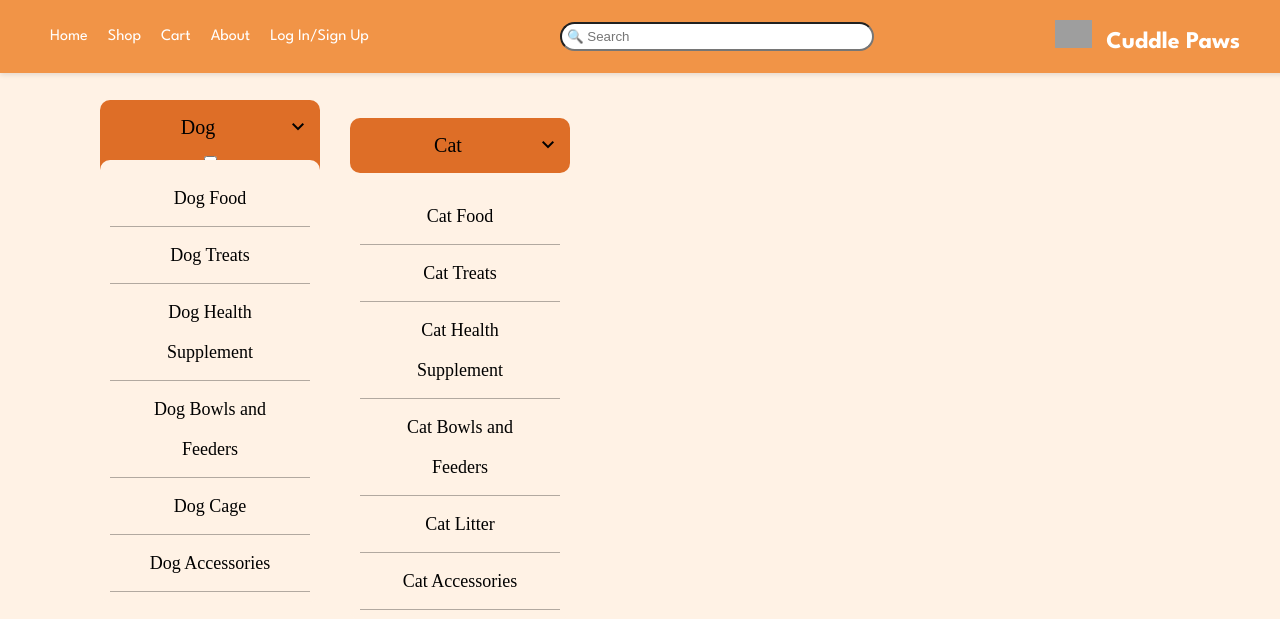
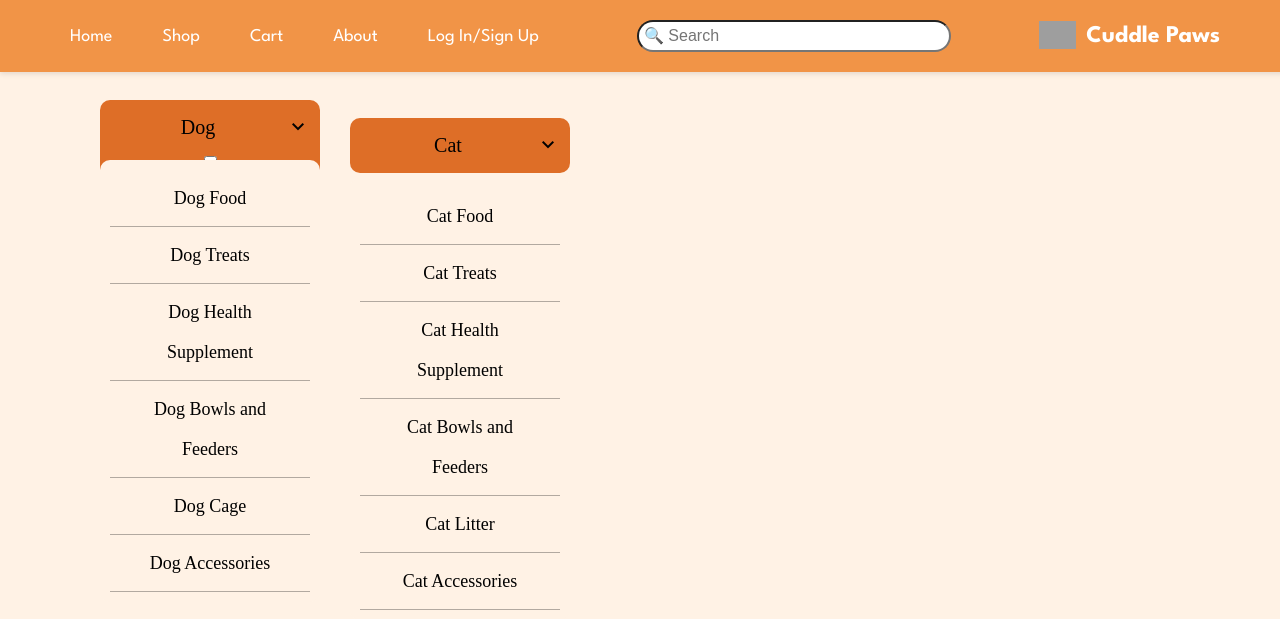
Before and after one commit to RodienJillian/SoftEng-Ecommerce, a PHP site: page /shop1.html in a window 1280 px wide. Shown: the top 619 px of the page. Run offline with PHP 8.4, Linux system fonts and the light colour scheme; grey boxes are pictures that could not be loaded.

Commit message:
Add files via upload
pa double check nalng HAHAHHAHHAAH

```diff
--- a/header.css
+++ b/header.css
@@ -3,7 +3,7 @@ html {
 }
 
 body, main {
-    min-height: 100vh;
+    min-height: 100vh; /* 100% of the viewport height */
 }
 
 /* Header Styles */
@@ -12,11 +12,11 @@ header {
     top: 0;
     left: 0;
     width: 100%;
-    background-color: #F19447;
+    background-color: #F19447; /* Customize your header background color */
     padding: 20px;
     text-align: center;
-    z-index: 1000;
-    box-shadow: 0 2px 5px rgba(0, 0, 0, 0.1);
+    z-index: 1000; /* Ensures the header stays on top of other content */
+    box-shadow: 0 2px 5px rgba(0, 0, 0, 0.1); /* Optional: Adds a shadow for better visibility */
 }
 
 nav {
@@ -24,26 +24,28 @@ nav {
     justify-content: space-between;
     align-items: center;
     flex-wrap: nowrap;
+
 }
 
 nav ul {
     list-style: none;
     display: flex;
-    gap: 20px;
+    gap: 30px;
     margin: 0;
     padding: 0 30px;
+    font-size: 20px;
+
 }
 
 nav ul li {
-    margin: 0;
+    margin-left: 20px;
+    gap: 10px;
 }
 
 nav ul li a{
     color: white;
-}
+    font-size: 18px;
 
-nav ul li a:hover {
-    text-shadow: 0 0 5px rgb(248, 241, 116), 0 0 10px rgba(255, 255, 255, 0.6), 0 0 15px rgba(255, 255, 255, 0.4);
 }
 
 nav input[type="text"] {
@@ -51,15 +53,20 @@ nav input[type="text"] {
     margin-left: 20px;
     width: 300px;
     border-radius: 30px ;
+    font-size: 16px;
+
 }
 
 a {
     text-decoration: none;
     color: inherit;
+
 }
 
-div.logo{
+.logo{
+    display: flex;
     padding:0 30px;
+    margin-right:20px;
 }
 
 .logo a {
@@ -67,10 +74,14 @@ div.logo{
     color: #fff;
     font-size: 1.5em;
     padding-right: 30px;
+    text-align: center;
+    line-height: 30px;
+
 }
 
 .logo img{
     height: 28px;
     width: auto;
-    padding: 0 10px
+    padding: 0 10px;
+
 }
```
